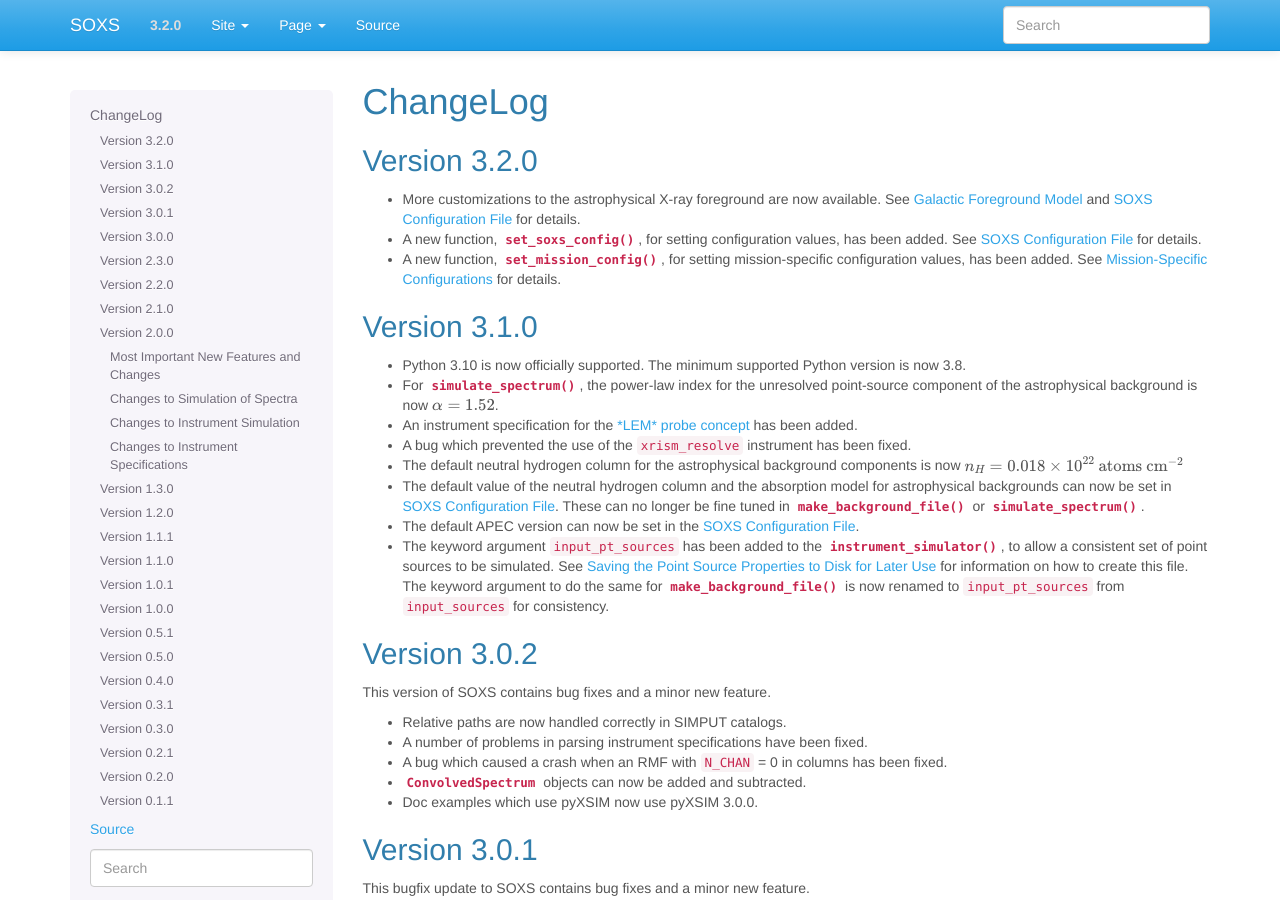
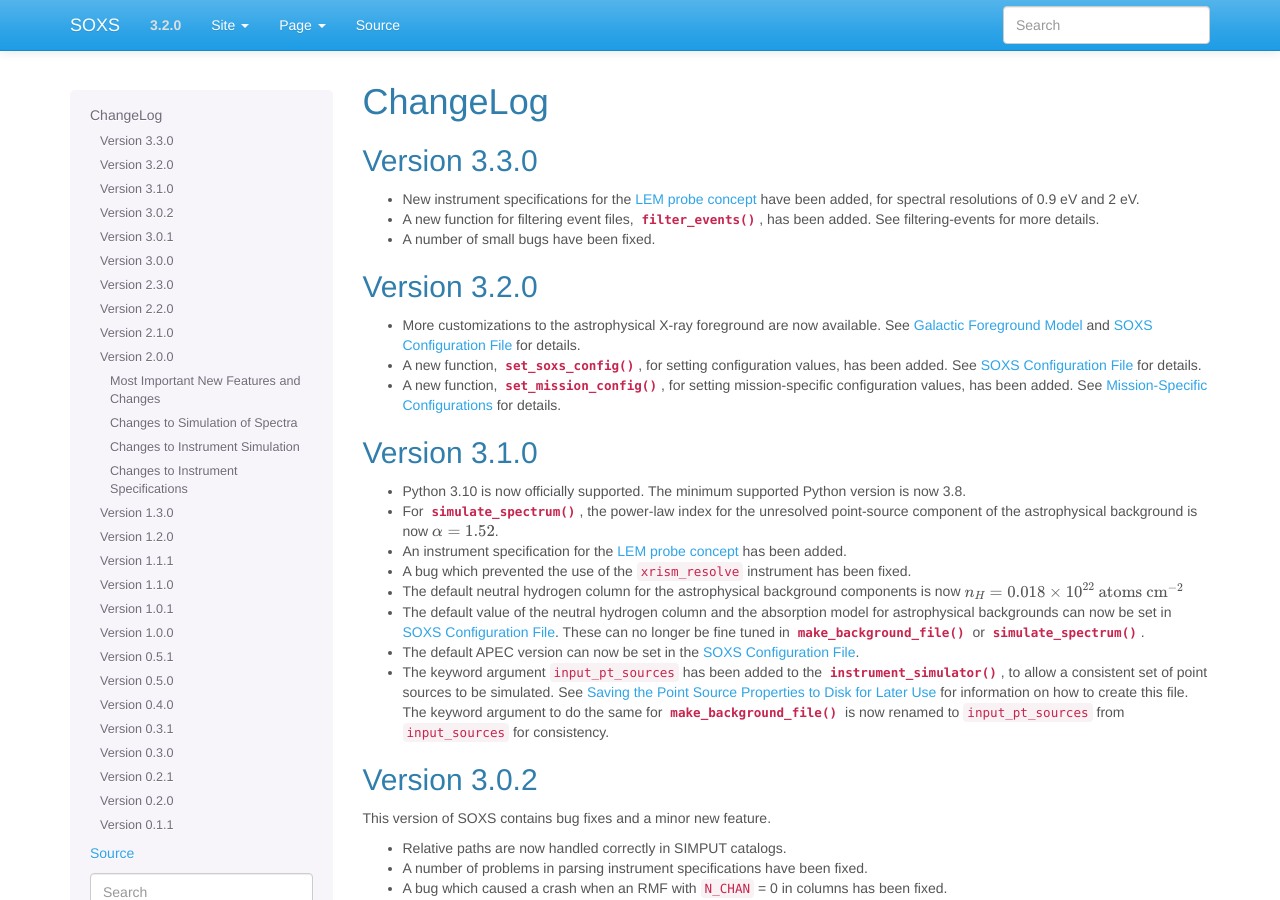
Before and after one commit to lynx-x-ray-observatory/soxs, a Sphinx documentation site: the page built from doc/source/changelog.rst, in a window 1280 px wide and 900 px high. Built offline with Sphinx 7.4.7, drawn with Linux system fonts in a browser that asks for light colours; some of the changed text lies outside the part shown.

Commit message:
Doc updates

```diff
--- a/doc/source/changelog.rst
+++ b/doc/source/changelog.rst
@@ -2,6 +2,17 @@
 
 ChangeLog
 =========
+
+Version 3.3.0
+-------------
+
+* New instrument specifications for the
+  `LEM probe concept <https://lem.physics.wisc.edu>`_ have been added, for
+  spectral resolutions of 0.9 eV and 2 eV.
+* A new function for filtering event files, :func:`~soxs.events.filter_events`,
+  has been added. See :ref:`filtering-events` for more details.
+* A number of small bugs have been fixed.
+
 
 Version 3.2.0
 -------------
@@ -24,7 +35,7 @@
   unresolved point-source component of the astrophysical background is now
   :math:`\alpha = 1.52`.
 * An instrument specification for the
-  `*LEM* probe concept <https://lem.physics.wisc.edu>`_ has been added.
+  `LEM probe concept <https://lem.physics.wisc.edu>`_ has been added.
 * A bug which prevented the use of the ``xrism_resolve`` instrument has been
   fixed.
 * The default neutral hydrogen column for the astrophysical background components
--- a/doc/source/conf.py
+++ b/doc/source/conf.py
@@ -72,7 +72,7 @@
 
 # General information about the project.
 project = 'SOXS'
-copyright = '2018, Lynx Science Support Office'
+copyright = '2022, John ZuHone'
 author = 'John ZuHone'
 
 # The version info for the project you're documenting, acts as replacement for
```
Also changed, not shown: doc/source/users_guide/event_tools.rst (+42 -0 lines).
